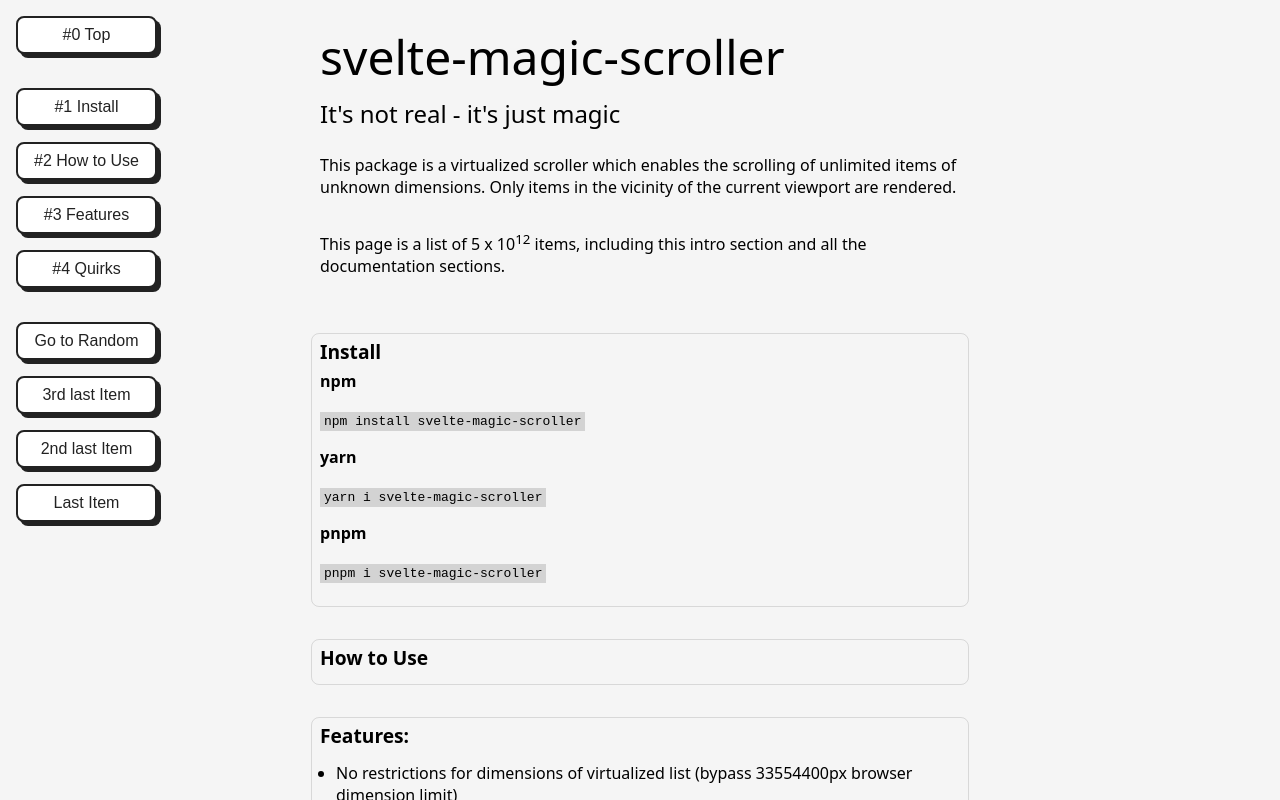
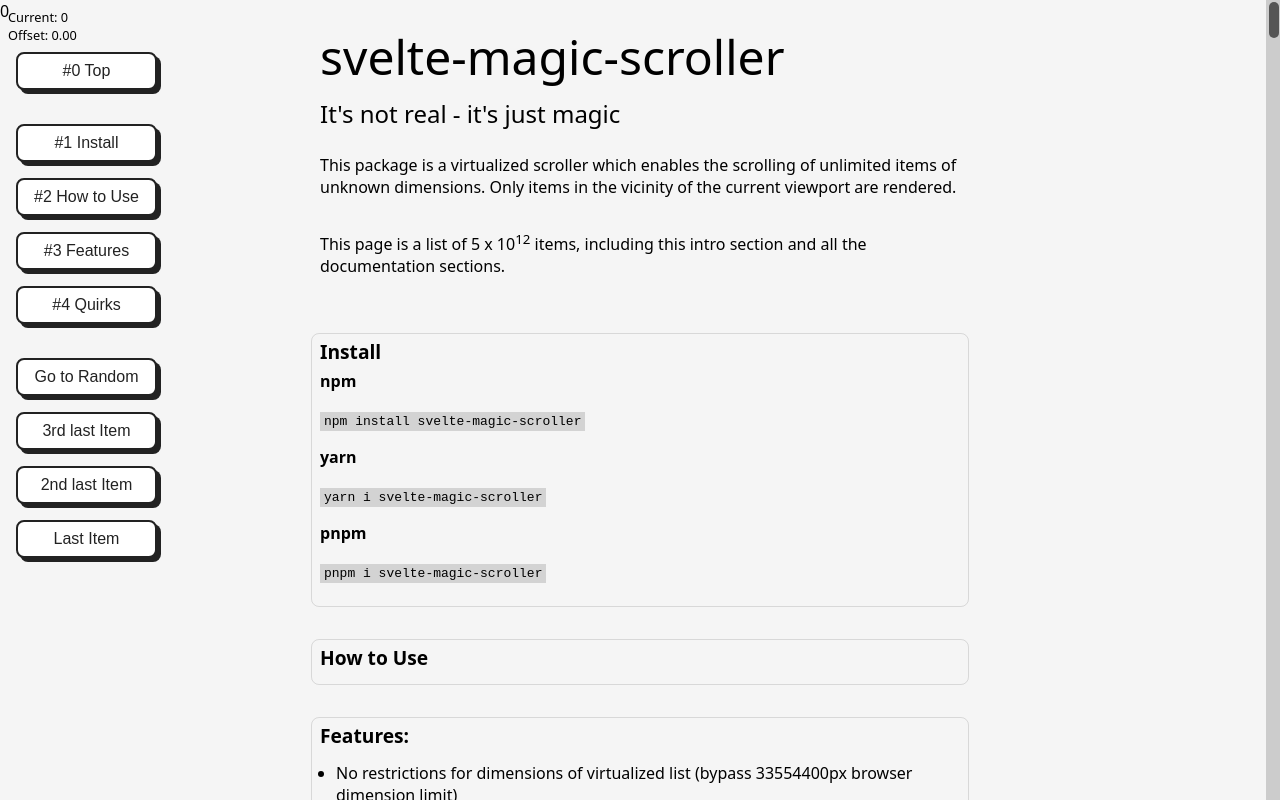
Before and after one commit to fong/svelte-magic-scroller, a SvelteKit app: page / in a window 1280 px wide. Built offline with nearby package versions, Linux system fonts and the light colour scheme.

Commit message:
add MagicScrollbar component, improve scrollbar functionality and styling

```diff
--- a/eslint.config.js
+++ b/eslint.config.js
@@ -10,6 +10,7 @@
 export default [
 	includeIgnoreFile(gitignorePath),
 	js.configs.recommended,
+	...svelte.configs['base'],
 	...svelte.configs['flat/recommended'],
 	prettier,
 	...svelte.configs['flat/prettier'],
--- a/src/lib/MagicItem.svelte
+++ b/src/lib/MagicItem.svelte
@@ -1,4 +1,6 @@
 <script>
+    let isInitialRender = $state(true);
+
     let {
         component,
         width = $bindable(undefined),
@@ -10,15 +12,22 @@
         index
     } = $props();
 
-    let transformStyle = $state(`transform: translate3d(999999px, 999999px, 0);`);
+    let transformStyle = $state(`transform: translate3d(99999999px, 99999999px, 0); `);
 
     $effect(() => {
         if (typeof transform?.x === 'number' && typeof transform?.y === 'number') {
             transformStyle = `
-                ${isTouchMove ? 'transition: none;' : 'transition: transform 0.2s ease-in-out;'}
+                ${isInitialRender || isTouchMove ? 'transition: none;' : 'transition: transform 0.2s ease-in-out;'}
                 transform: translate3d(${transform?.x}px, ${transform?.y}px, 0);
                 -webkit-transform: translate3d(${transform?.x}px, ${transform?.y}px, 0);
             `;
+        }
+
+        // Set initial render to false after first position set
+        if (isInitialRender) {
+            setTimeout(() => {
+                isInitialRender = false;
+            }, 0);
         }
     });
 </script>
--- /dev/null
+++ b/src/lib/MagicScrollbar/MagicScrollbar.svelte
@@ -0,0 +1,46 @@
+<script>
+    import MagicScrollbarThumb from './MagicScrollbarThumb.svelte';
+    import MagicScrollbarTrack from './MagicScrollbarTrack.svelte';
+
+    let isDragging = $state(false);
+    let thumbPosition = $state(0);
+    let trackHeight = $state(0);
+    let trackWidth = $state(0);
+    let thumbHeight = $state(0);
+    let minThumbTravel = $state(0);
+    let maxThumbTravel = $state(0);
+    let startY = $state(0);
+    let currentY = $state(0);
+
+    let {
+        track,
+        thumb,
+        size,
+        offset = { top: 2, bottom: 2 },
+        scrollIndex = $bindable(0)
+    } = $props();
+</script>
+
+<MagicScrollbarTrack
+    component={track}
+    bind:thumbPosition
+    bind:thumbHeight
+    bind:minThumbTravel
+    bind:maxThumbTravel
+    height={trackHeight}
+    width={trackWidth}
+    {size}
+    {offset}
+>
+    <MagicScrollbarThumb
+        component={thumb}
+        bind:currentIndex={scrollIndex}
+        {size}
+        {minThumbTravel}
+        {maxThumbTravel}
+        {thumbPosition}
+        {isDragging}
+        {startY}
+        {currentY}
+    ></MagicScrollbarThumb>
+</MagicScrollbarTrack>
--- /dev/null
+++ b/src/lib/MagicScrollbar/MagicScrollbarThumb.svelte
@@ -0,0 +1,105 @@
+<script>
+    import { onMount } from 'svelte';
+
+    let {
+        component,
+        width = $bindable(0),
+        height = $bindable(0),
+        thumbHeight = $bindable(0),
+        thumbPosition = $bindable(0),
+        isDragging = $bindable(false),
+        minThumbTravel = $bindable(0),
+        maxThumbTravel = $bindable(0),
+        startY = $bindable(0),
+        currentY = $bindable(0),
+        currentIndex = $bindable(0),
+        size
+    } = $props();
+
+    let node = $state(null);
+
+    const init = () => {
+        thumbPosition = Math.max(minThumbTravel, Math.min(maxThumbTravel - height, thumbPosition));
+        thumbHeight = height;
+    };
+
+    const onTrackDragStart = (e) => {
+        isDragging = true;
+        startY = e.clientY;
+        currentY = thumbPosition;
+    };
+
+    const updateCurrentIndex = () => {
+        // Calculate percentage of thumb travel (0-1)
+        const percentComplete =
+            (thumbPosition - minThumbTravel) / (maxThumbTravel - height - minThumbTravel);
+
+        // Map to index range and round
+        currentIndex = Math.round(percentComplete * (size - 1));
+    };
+
+    const onTrackDragMove = (e) => {
+        if (!isDragging) return;
+
+        const delta = e.clientY - startY;
+        thumbPosition = Math.max(
+            minThumbTravel,
+            Math.min(currentY + delta, maxThumbTravel - height)
+        );
+        updateCurrentIndex();
+    };
+
+    const onTrackDragEnd = () => {
+        isDragging = false;
+    };
+
+    const onTouchStart = (e) => {
+        isDragging = true;
+        startY = e.touches[0].clientY;
+        currentY = thumbPosition;
+    };
+
+    const onTouchMove = (e) => {
+        if (!isDragging) return;
+        e.preventDefault();
+
+        const delta = e.touches[0].clientY - startY;
+        thumbPosition = Math.max(
+            minThumbTravel,
+            Math.min(currentY + delta, maxThumbTravel - height)
+        );
+        updateCurrentIndex();
+    };
+
+    const onTouchEnd = () => {
+        isDragging = false;
+    };
+
+    $effect(() => {
+        init();
+    });
+</script>
+
+<svelte:window
+    onmousemove={onTrackDragMove}
+    onmouseup={onTrackDragEnd}
+    ontouchmove={onTouchMove}
+    ontouchend={onTouchEnd}
+/>
+
+<div
+    bind:this={node}
+    bind:offsetWidth={width}
+    bind:offsetHeight={height}
+    onmousedown={onTrackDragStart}
+    ontouchstart={onTouchStart}
+    role="scrollbar"
+    aria-controls="magic-scroll-controls"
+    aria-valuemin={minThumbTravel}
+    aria-valuemax={maxThumbTravel}
+    aria-valuenow={thumbPosition}
+    tabindex="0"
+    style={`position: absolute; left: 3px; right: 0px; transform: translateY(${thumbPosition}px)`}
+>
+    {@render component()}
+</div>
--- /dev/null
+++ b/src/lib/MagicScrollbar/MagicScrollbarTrack.svelte
@@ -0,0 +1,38 @@
+<script>
+    let {
+        component,
+        height = $bindable(0),
+        width = $bindable(0),
+        thumbHeight = $bindable(0),
+        trackHeight = $bindable(0),
+        minThumbTravel = $bindable(0),
+        maxThumbTravel = $bindable(0),
+        offset,
+        children
+    } = $props();
+
+    const init = () => {
+        trackHeight = height;
+        maxThumbTravel = trackHeight - thumbHeight - offset?.bottom || 0;
+        minThumbTravel = offset?.top || 0;
+    };
+
+    const resize = () => {
+        trackHeight = height;
+        maxThumbTravel = trackHeight - thumbHeight - offset?.bottom || 0;
+        minThumbTravel = offset?.top || 0;
+    };
+
+    $effect(() => {
+        init();
+    });
+</script>
+
+<div
+    bind:offsetHeight={height}
+    bind:offsetWidth={width}
+    onresize={resize}
+    style={`position: fixed; right: 0; top: 0; height: 100%;`}
+>
+    {@render component(children)}
+</div>
--- a/src/routes/+page.svelte
+++ b/src/routes/+page.svelte
@@ -1,5 +1,7 @@
 <script>
+    import MagicScrollbar from '$lib/MagicScrollbar/MagicScrollbar.svelte';
     import MagicScroller from '$lib/MagicScroller.svelte';
+    import { magicscrollbar } from '$lib/magicscrollbar.svelte.js';
     import Item from './Item.svelte';
 
     const length = 5000000000000;
@@ -8,17 +10,40 @@
     let offset = $state({ x: 0, y: 0 });
     let ref = $state();
     let nextIndex = $state(Math.floor(Math.random() * length));
+    let scrollIndex = $state(0);
 
     const sections = ['Top', 'Install', 'How to Use', 'Features', 'Quirks'];
+
+    $effect(() => {
+        ref?.goto(scrollIndex);
+    });
 </script>
 
 {#snippet item(i)}
     <Item index={i} {length} parent={ref} />
 {/snippet}
 
+{#snippet track(children)}
+    <div style={`height: 100%; width: 14px; background: #ccc;`}>
+        {@render children()}
+    </div>
+{/snippet}
+
+{#snippet thumb()}
+    <div
+        style={'height: 36px; width: 10px; background: #555; user-select: none; border-radius: 6px;'}
+    ></div>
+{/snippet}
+
 <svelte:window bind:innerHeight={height} />
 
 <div style={`position: absolute; z-index: 100; display: flex; flex-direction: column;`}>
+    <div class="info">
+        <p>
+            Current: {index}
+        </p>
+        <p>Offset: {offset.y.toFixed(2)}</p>
+    </div>
     {#each sections as section, i}
         <button
             onclick={() => {
@@ -68,6 +93,8 @@
         {item}
         itemStyle={`display: flex; justify-content: center;`}
     ></MagicScroller>
+    <MagicScrollbar {track} {thumb} bind:scrollIndex size={length}></MagicScrollbar>
+    <div style={`position: absolute; top: 0; left: 0;`}>{scrollIndex}</div>
 </div>
 
 <style>
@@ -119,4 +146,23 @@
             'Helvetica Neue',
             sans-serif;
     }
+
+    .info {
+        font-size: 0.8rem;
+        font-family:
+            system-ui,
+            -apple-system,
+            BlinkMacSystemFont,
+            'Segoe UI',
+            Roboto,
+            Oxygen,
+            Ubuntu,
+            Cantarell,
+            'Open Sans',
+            'Helvetica Neue',
+            sans-serif;
+        p {
+            margin: 0;
+        }
+    }
 </style>
--- a/src/routes/Item.svelte
+++ b/src/routes/Item.svelte
@@ -86,7 +86,7 @@
                 <ul>
                     <li>
                         <code>goto</code> function does not support smooth scrolling for big jumps, only
-                        for items already on the buffer
+                        for items already in the buffer
                     </li>
                     <li>
                         Precise scrollbar scrubbing is unavailable (always snaps to top of items)
```
Also changed, not shown: 1 other file (tests, documents, lock files or other folders).
